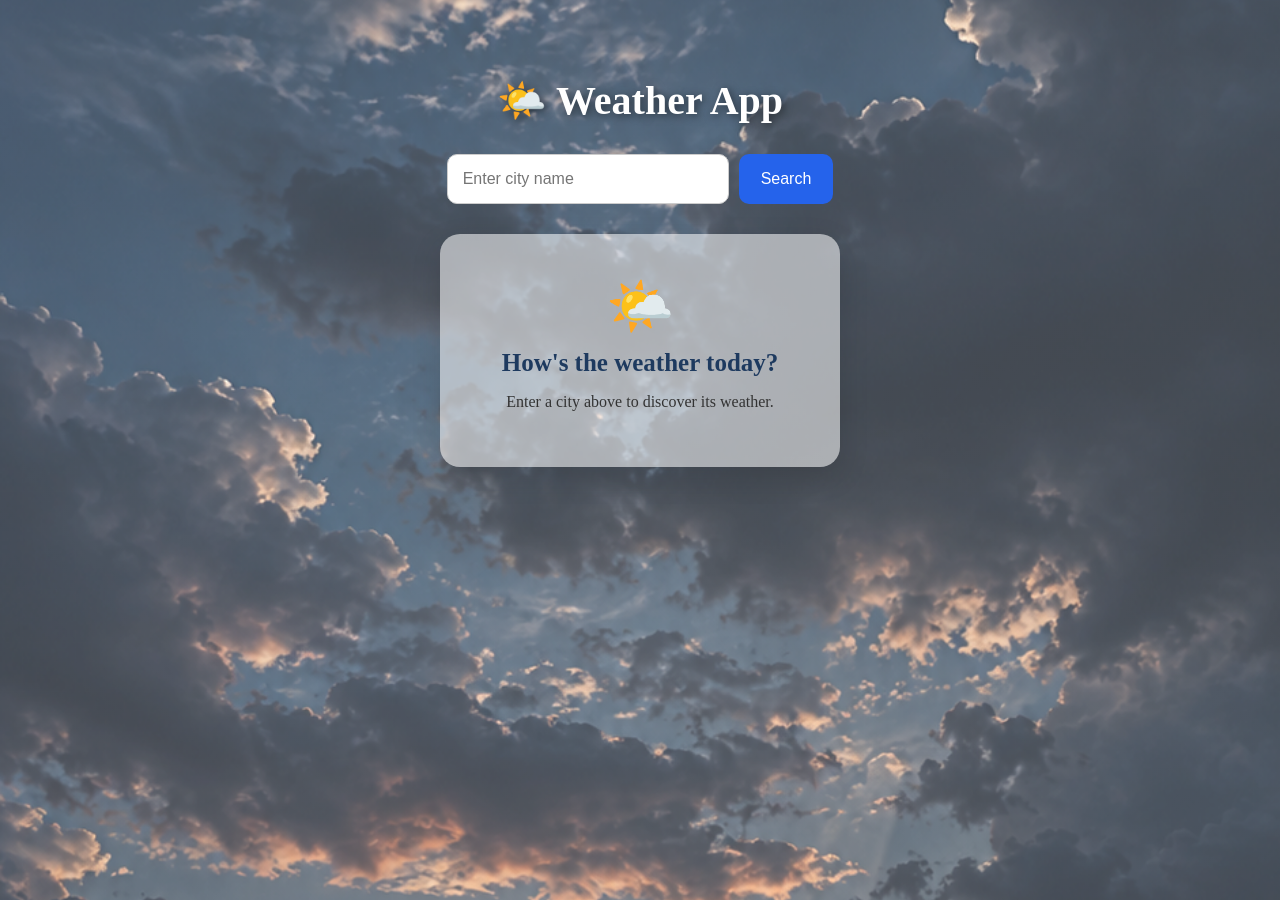
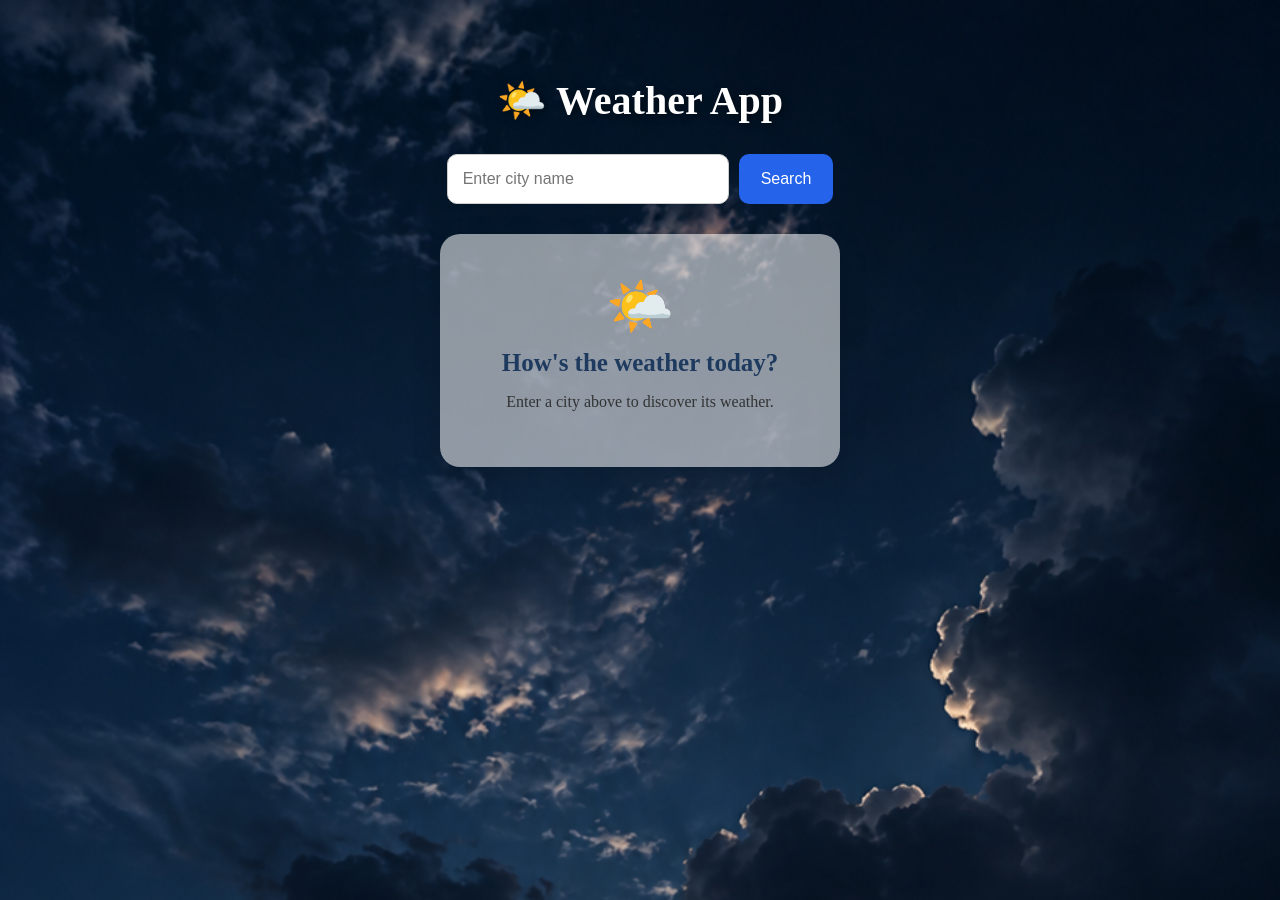
Before and after one commit to yogeshverma5k/weather-app, a React (Vite) app: page / in a window 1280 px wide. Built offline with nearby package versions, Linux system fonts and the light colour scheme.

Commit message:
Update App.css

```diff
--- a/src/App.css
+++ b/src/App.css
@@ -1,11 +1,10 @@
 body {
   margin: 0;
   min-height: 100vh;
-  background-image:
-    linear-gradient(rgba(255, 255, 255, 0.25), rgba(255, 255, 255, 0.25)),
-    url("/dark-bg .PNG");
+  background-image: url("/dark-bg .PNG");
   background-size: cover;
   background-position: center;
+  background-attachment: fixed;
 }
 
 .app {
```
